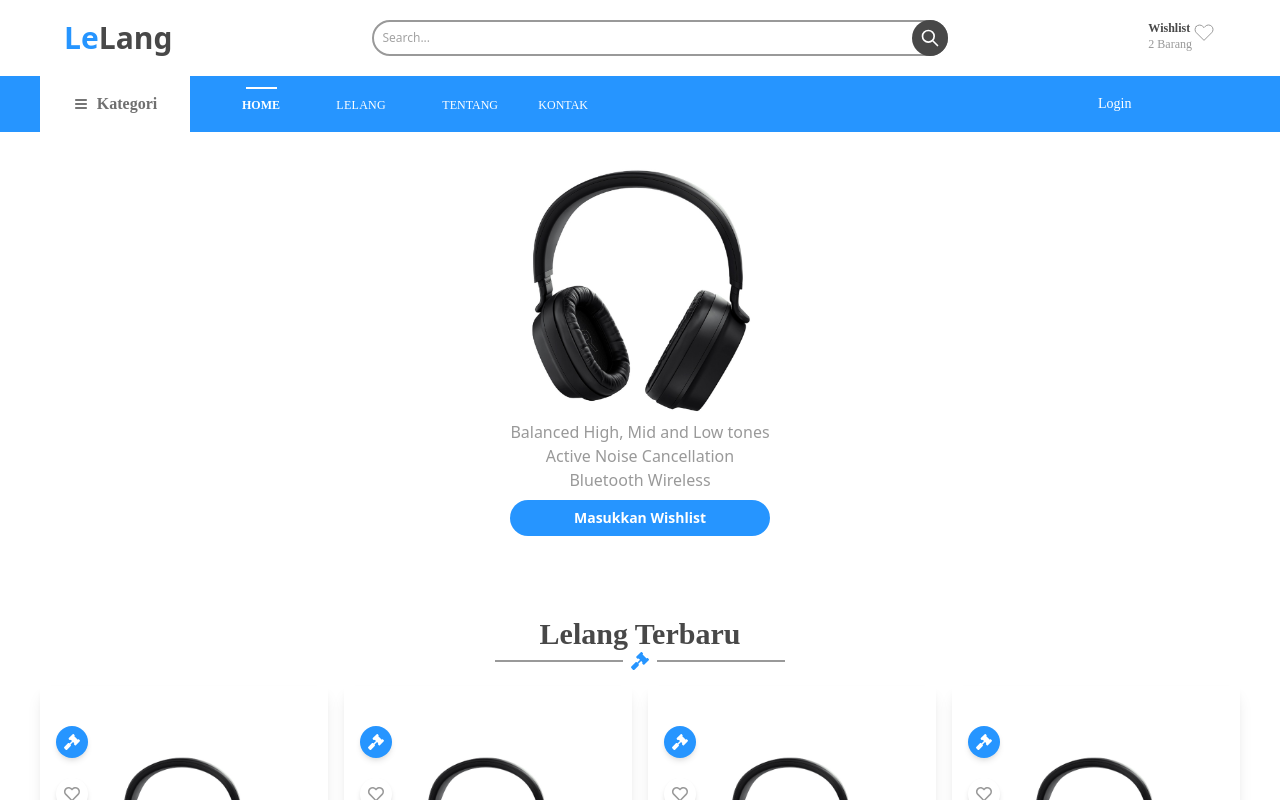
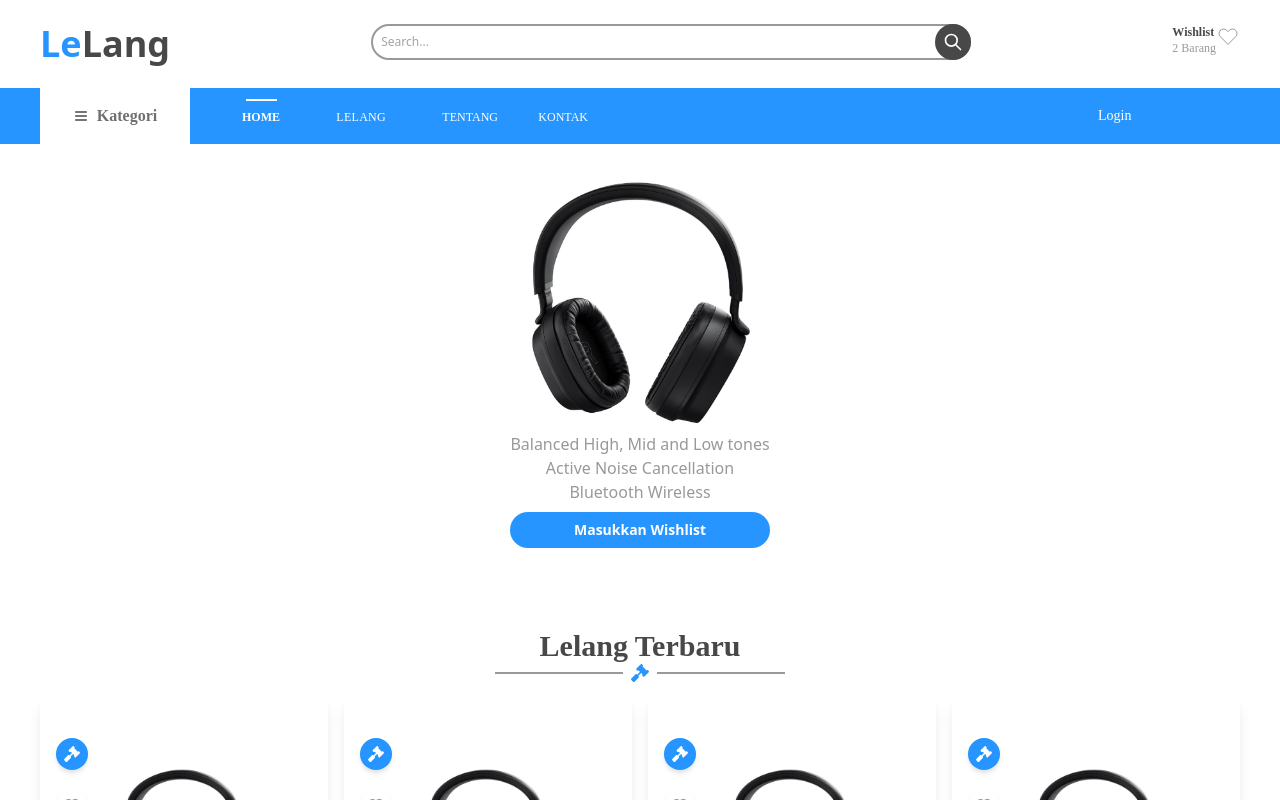
Before and after one commit to pe4ce56/lelang, a React (Create React App) app: page / in a window 1280 px wide. Shown: the top 800 px of the page. Built offline with nearby package versions, Linux system fonts and the light colour scheme.

Commit message:
Edit Navbar

```diff
--- a/src/components/Layouts/Navbar.jsx
+++ b/src/components/Layouts/Navbar.jsx
@@ -5,10 +5,10 @@ function navbar() {
   return (
     <React.Fragment>
       <header>
-        <div className="hidden md:flex py-5 px-16 flex justify-between justify-items-center">
+        <div className="hidden md:flex py-6 px-10 flex justify-between justify-items-center">
           <div className="flex-initial flex">
-            <h3 className="text-primary text-3xl font-sans font-bold">Le</h3>
-            <h3 className="text-secondary text-3xl  font-sans font-bold">
+            <h3 className="text-primary text-4xl font-sans font-bold">Le</h3>
+            <h3 className="text-secondary text-4xl  font-sans font-bold">
               Lang
             </h3>
           </div>
```
